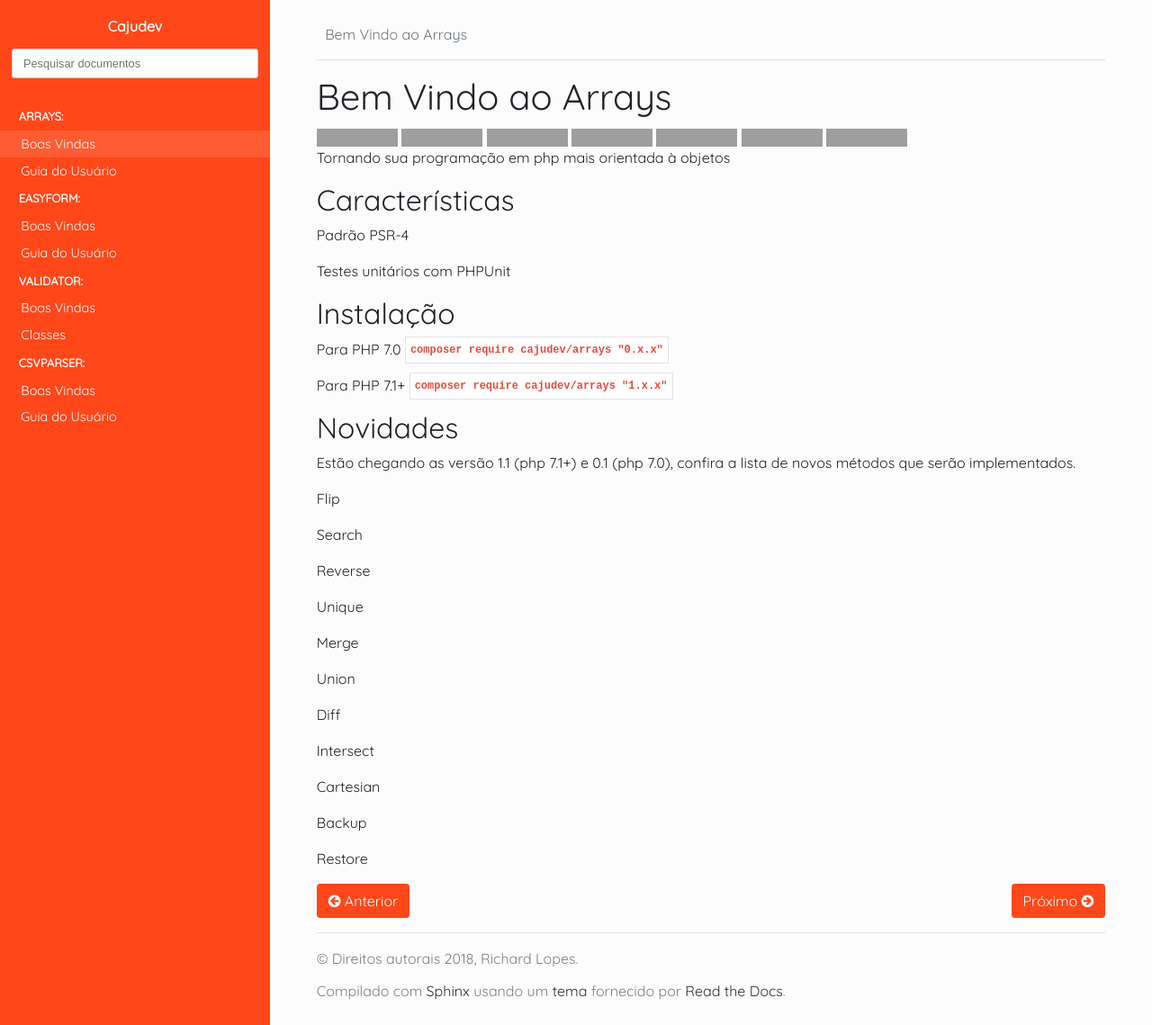
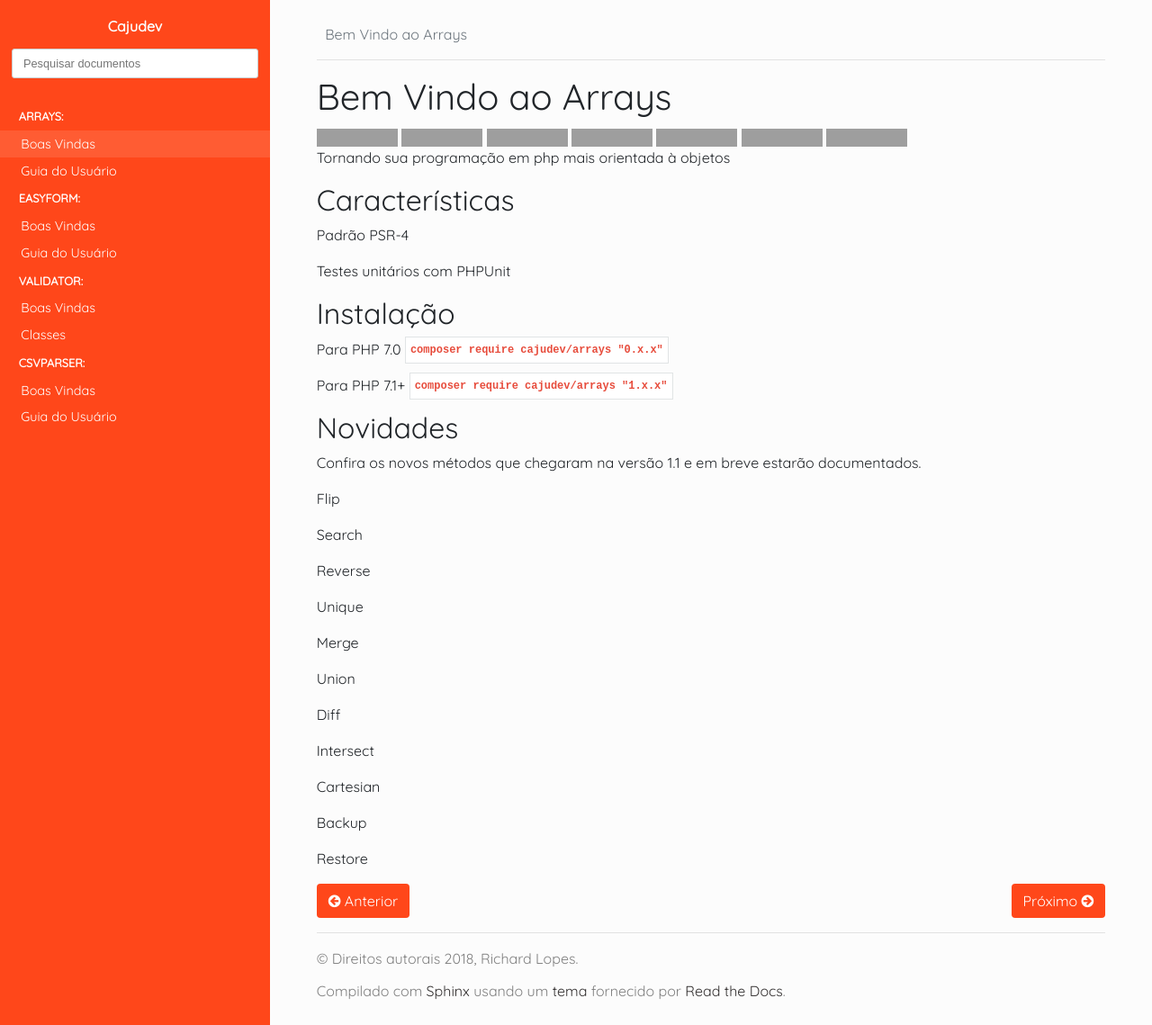
Before and after one commit to cajudev/docs, a Sphinx documentation site: the page built from source/arrays/index.rst, in a window 1280 px wide and 1139 px high, cut to the strip 0-1139 px from the top of the window. Shown: the whole strip at 90% size. Built offline with Sphinx 7.4.7 and the Read the Docs theme 2.0.0, drawn with Linux system fonts in a browser that asks for light colours; nearby versions of some CDN libraries; library files that are not in the unit come from our copies; pages that are not in the unit, such as notebooks, are missing from menus; grey boxes are pictures that could not be loaded.

Commit message:
Update Methods

```diff
--- a/source/arrays/index.rst
+++ b/source/arrays/index.rst
@@ -41,7 +41,7 @@ Para PHP 7.1+ ``composer require cajudev/arrays "1.x.x"``
 Novidades
 =========
 
-Estão chegando as versão 1.1 (php 7.1+) e 0.1 (php 7.0), confira a lista de novos métodos que serão implementados.
+Confira os novos métodos que chegaram na versão 1.1 e em breve estarão documentados.
 
 - Flip
 - Search
```
